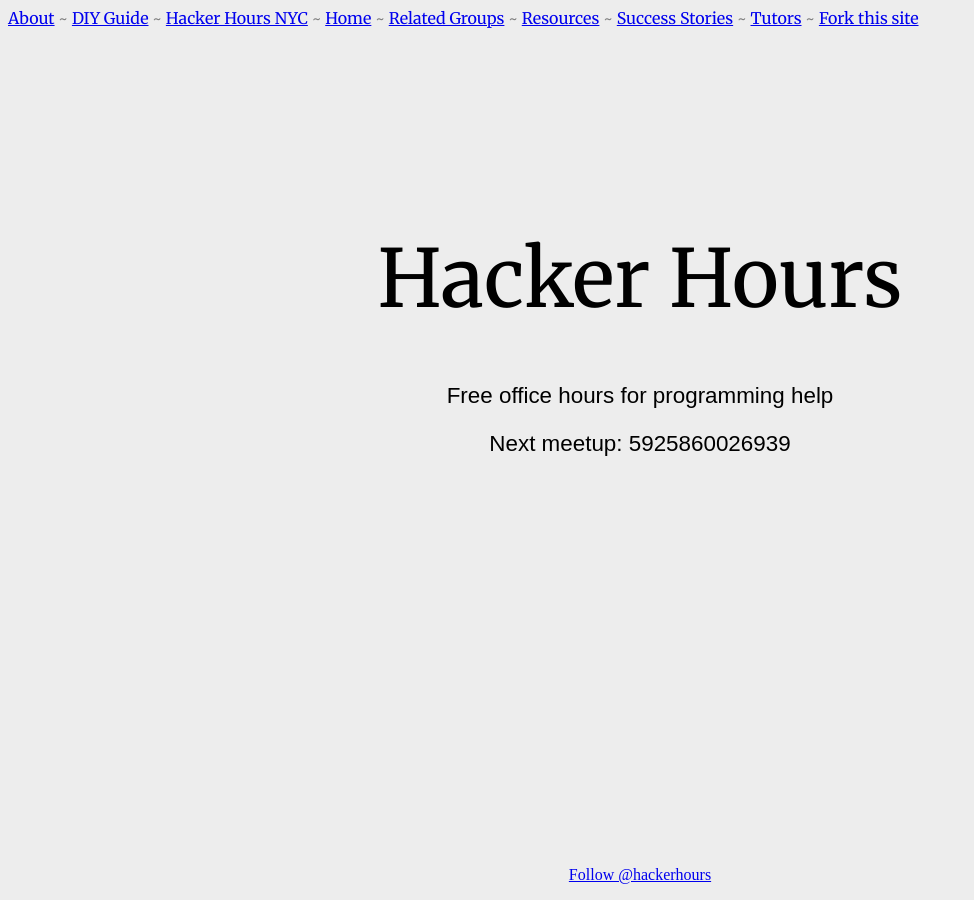
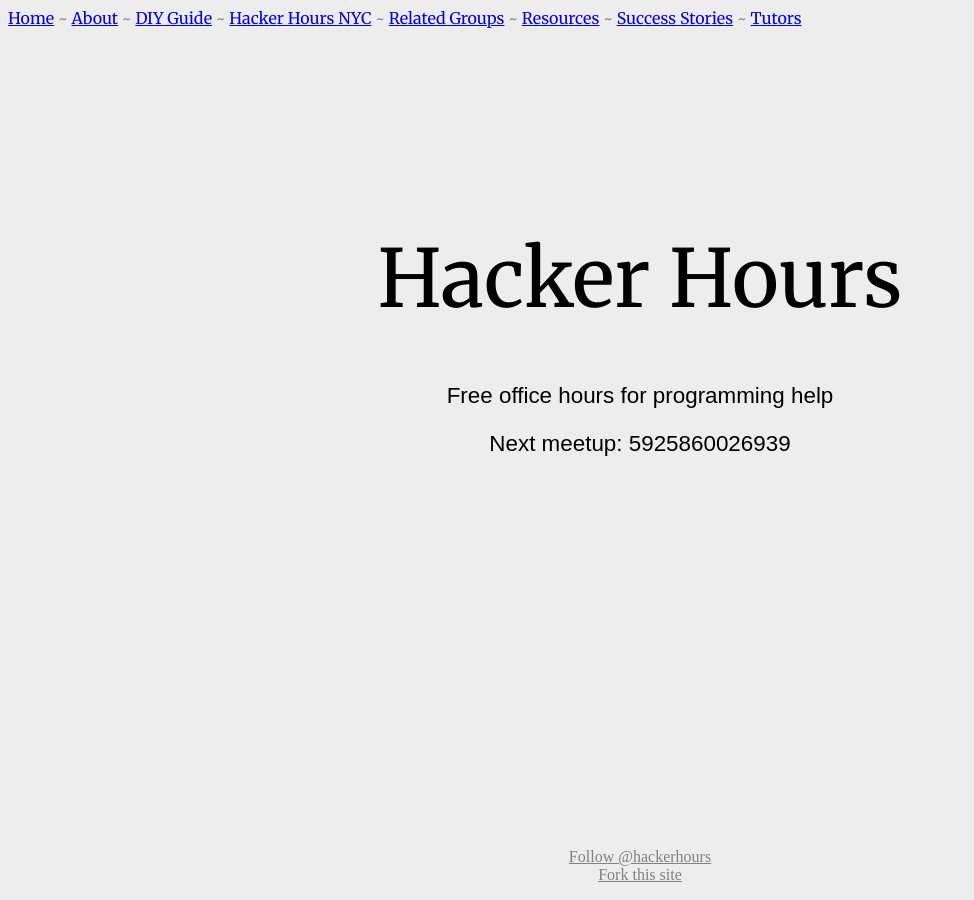
Before and after one commit to HackerHours/hackerhours.org, a Jekyll site: the page built from index.html, in a window 1280 px wide. Shown: the whole page, without its empty margins (0-974 px from the left). Built offline with Jekyll 4.4.1, drawn with Linux system fonts in a browser that asks for light colours; nearby versions of some CDN libraries; some web fonts are replaced; Markdown is read by kramdown in place of the engine named in the settings; comment, search, counter and statistics services are not loaded.

Commit message:
clean up nav bar

```diff
--- a/_layouts/default.html
+++ b/_layouts/default.html
@@ -27,14 +27,13 @@
   {% assign slug = page.path | split: '/' | last | remove: '.md' | remove: '.html' %}
   <body class="page-{{ slug }}">
     <div class="navbar">
+      <a href="/">Home</a>
       {% for other in site.pages %}
-        <a href="{{ other.url }}">{{ other.title }}</a>
-        {% unless forloop.last %}
-          &#126;
+        {% unless other.path == 'index.html' %}
+          <span class="separator">&#126;</span>
+          <a href="{{ other.url }}">{{ other.title }}</a>
         {% endunless %}
       {% endfor %}
-      &#126;
-      <a href="https://github.com/afeld/hackerhours.org">Fork this site</a>
     </div>
 
     <div class="content">
@@ -42,8 +41,13 @@
     </div>
 
     <div class="footer">
-      <a href="https://twitter.com/hackerhours" class="twitter-follow-button" data-show-count="false" data-size="large">Follow @hackerhours</a>
-      <script>!function(d,s,id){var js,fjs=d.getElementsByTagName(s)[0],p=/^http:/.test(d.location)?'http':'https';if(!d.getElementById(id)){js=d.createElement(s);js.id=id;js.src=p+'://platform.twitter.com/widgets.js';fjs.parentNode.insertBefore(js,fjs);}}(document, 'script', 'twitter-wjs');</script>
+      <div>
+        <a href="https://twitter.com/hackerhours" class="twitter-follow-button" data-show-count="false" data-size="large">Follow @hackerhours</a>
+        <script>!function(d,s,id){var js,fjs=d.getElementsByTagName(s)[0],p=/^http:/.test(d.location)?'http':'https';if(!d.getElementById(id)){js=d.createElement(s);js.id=id;js.src=p+'://platform.twitter.com/widgets.js';fjs.parentNode.insertBefore(js,fjs);}}(document, 'script', 'twitter-wjs');</script>
+      </div>
+      <div>
+        <a href="https://github.com/afeld/hackerhours.org">Fork this site</a>
+      </div>
     </div>
 
   </body>
--- a/css/style.css
+++ b/css/style.css
@@ -24,6 +24,9 @@ p {
 .footer {
   margin-bottom: 1em;
   text-align: center;
+}
+.footer a {
+  color: gray;
 }
 
 /* homepage */
```
